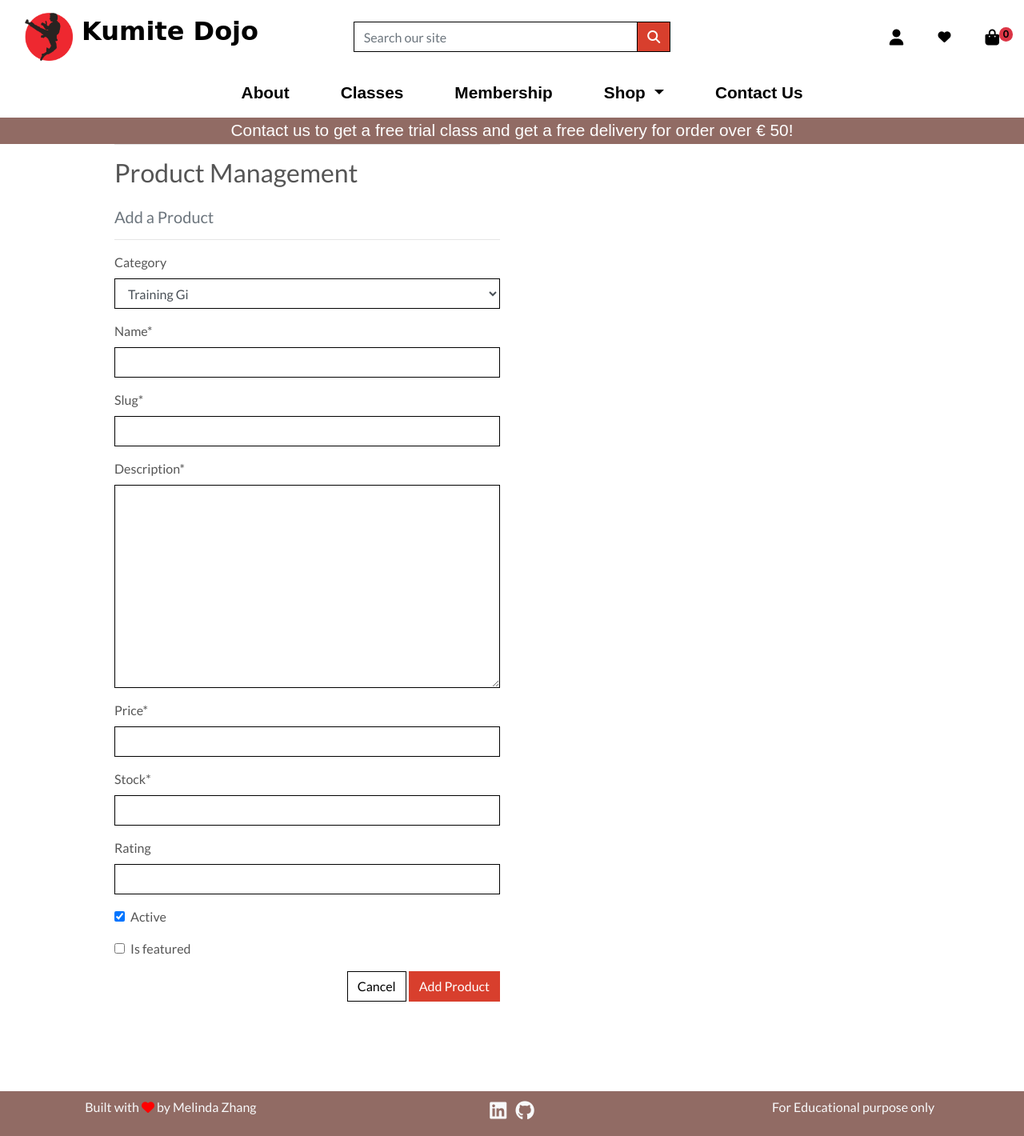
After one commit to MelindaZhang2020/CI-MS4-Kumite-Dojo, a Django app: page /products/add/ in a window 1280 px wide. The commit adds this page. Shown: the whole page at 80% size. Run offline with Django 3.2, Linux system fonts and the light colour scheme; data comes from the database, SQL or seed files in the repository; both versions use the stored data as it was after the commit; some libraries are stand-ins or nearby versions; some web fonts are replaced.

Commit message:
Products: add products management/add products templates

```diff
--- a/products/forms.py
+++ b/products/forms.py
@@ -1,5 +1,5 @@
 from django import forms
-from .widgets import CustomClearableFileInput
+
 from .models import Product, Category
 
 
@@ -7,10 +7,6 @@ class ProductForm(forms.ModelForm):
     class Meta:
         model = Product
         fields = "__all__"
-
-    image = forms.ImageField(
-        label="Image", required=False, widget=CustomClearableFileInput
-    )
 
     def __init__(self, *args, **kwargs):
         super().__init__(*args, **kwargs)
--- /dev/null
+++ b/products/templates/products/add_product.html
@@ -0,0 +1,52 @@
+{% extends "base.html" %}
+{% load static %}
+
+
+{% block page_header %}
+<div class="container header-container">
+  <div class="row">
+    <div class="col"></div>
+  </div>
+</div>
+{% endblock %}
+
+{% block content %}
+    <div class="overlay"></div>
+    <div class="container">
+        <div class="row">
+            <div class="col-12 col-md-6">
+                <hr>
+                <h2 class="mb-4">Product Management</h2>
+                <h5 class="text-muted">Add a Product</h5>
+                <hr>
+            </div>
+        </div>
+        <div class="row">
+            <div class="col-12 col-md-6 margin-add-product-form">
+                <form method="POST" action="{% url 'add_product' %}" class="form mb-2" enctype="multipart/form-data">
+                    {% csrf_token %}
+                    {% for field in form %}
+                        {% if field.name != 'image' %}
+                            {{ field | as_crispy_field }}
+                        {% else %}
+                            {{ field }}
+                        {% endif %}
+                    {% endfor %}
+                    <div class="text-right">
+                        <a class="btn btn-outline-black rounded-0" href="{% url 'products' %}">Cancel</a>
+                        <button class="btn btn-red rounded-0" type="submit">Add Product</button>
+                    </div>
+                </form>
+            </div>
+        </div>
+    </div>
+{% endblock %}
+{% block postloadjs %}
+    {{ block.super }}
+    <script type="text/javascript">
+        $('#new-image').change(function() {
+            var file = $('#new-image')[0].files[0];
+            $('#filename').text(`Image will be set to: ${file.name}`);
+        });
+    </script>
+{% endblock %}
--- a/products/urls.py
+++ b/products/urls.py
@@ -4,5 +4,5 @@ from . import views
 urlpatterns = [
     path("", views.all_products, name="products"),
     path("products/<slug>", views.product_detail, name="product_detail"),
-    path("<category_name>", views.all_products, name="products_by_category"),
+    path("add/", views.add_product, name="add_product"),
 ]
--- a/products/views.py
+++ b/products/views.py
@@ -6,6 +6,7 @@ from .models import Product, Category
 from bag.models import BagItem
 from bag.views import _bag_id
 from django.http import HttpResponse
+from .forms import ProductForm
 
 
 def all_products(request, category_name=None):
@@ -80,3 +81,14 @@ def membership(request):
         "product": product,
     }
     return render(request, "products/membership.html", context)
+
+
+def add_product(request):
+    """Add a product to the store"""
+    form = ProductForm()
+    template = "products/add_product.html"
+    context = {
+        "form": form,
+    }
+
+    return render(request, template, context)
--- a/static/css/base.css
+++ b/static/css/base.css
@@ -116,7 +116,9 @@ a.category-badge > span.badge:hover {
 .margin {
   margin-bottom: 5rem;
 }
-
+.margin-add-product-form{
+  margin-bottom: 10rem;
+}
 /* ------------------------------- bootstrap toasts */
 
 .message-container {
```
Also changed, not shown: products/widgets.py (added, +9 -0 lines), db.sqlite3.
